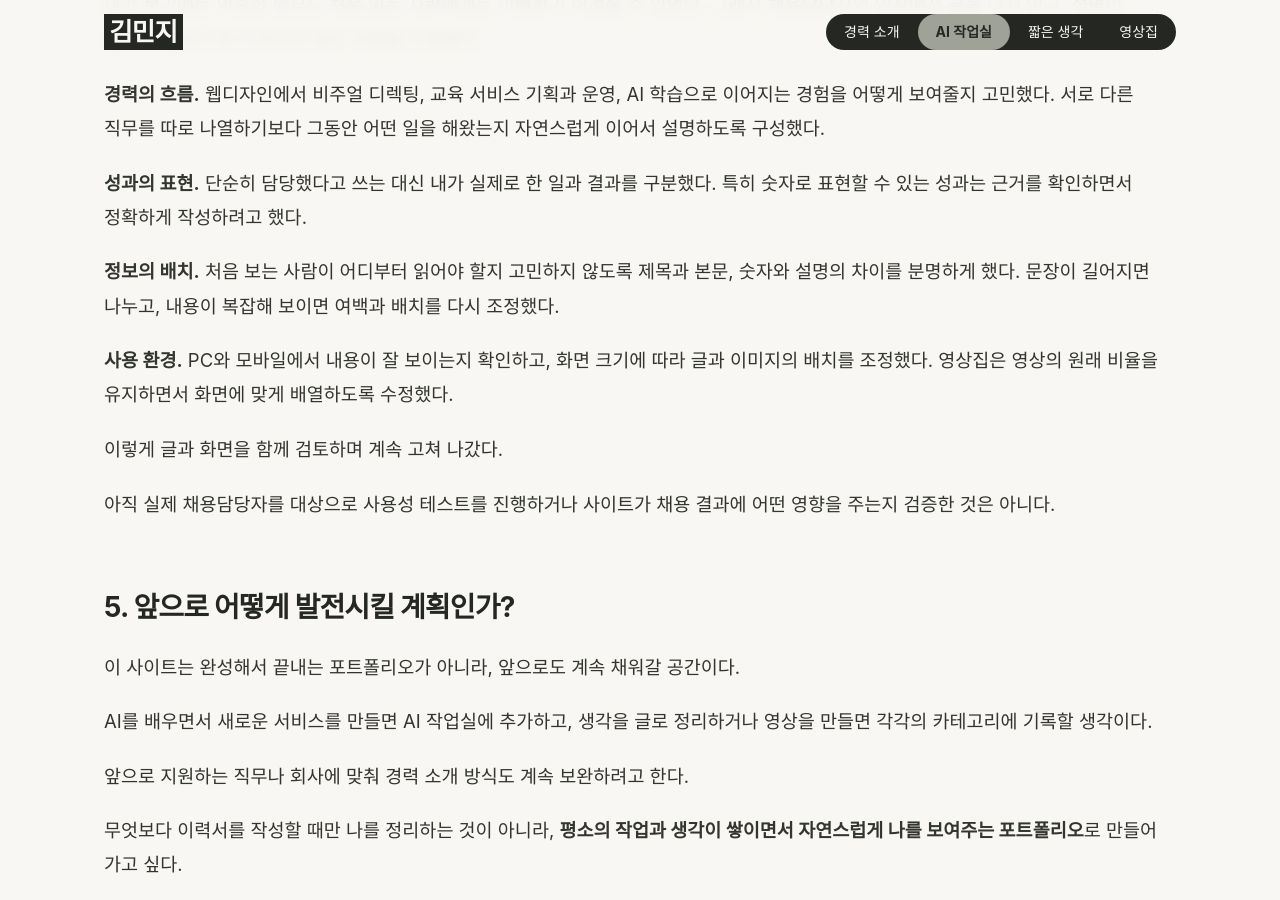
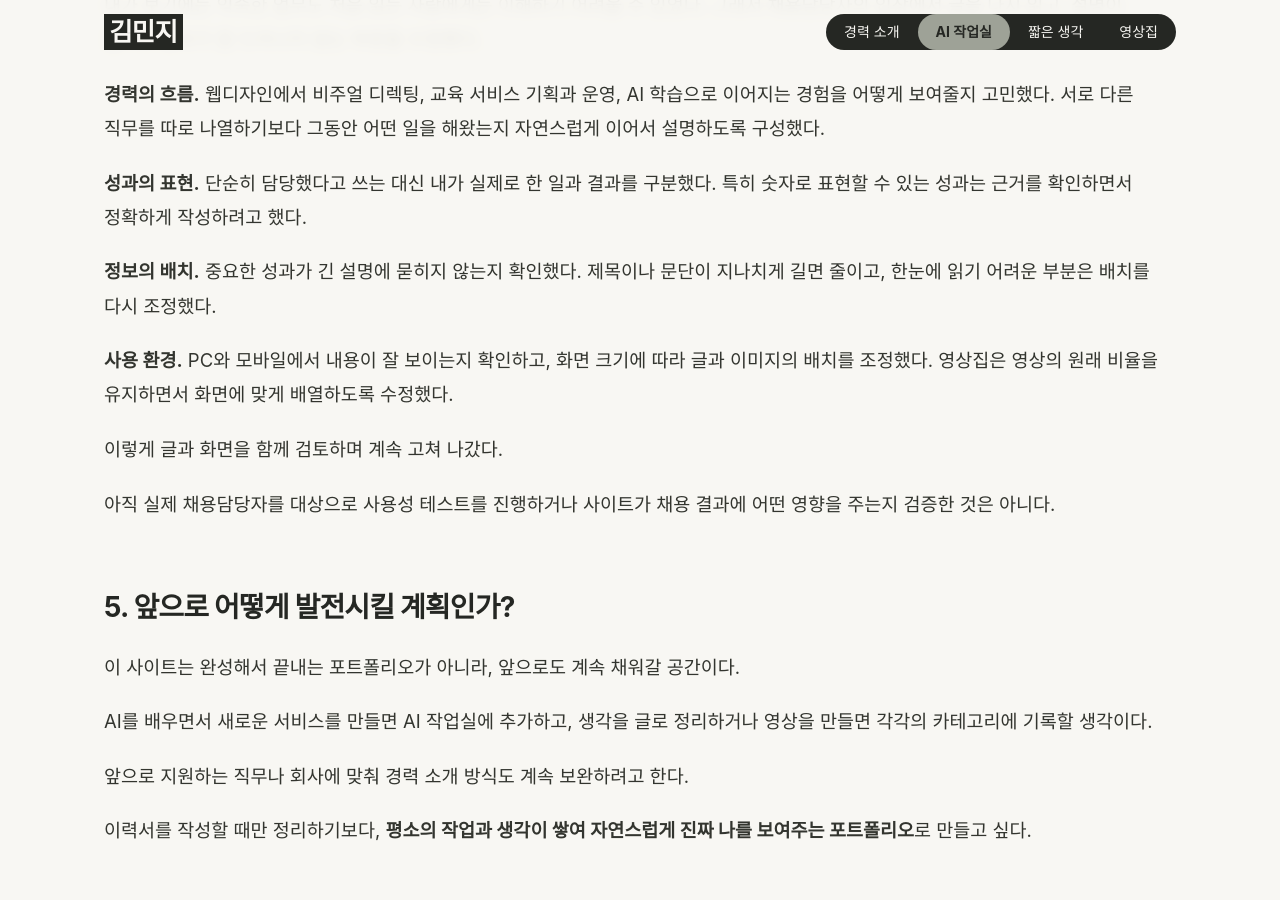
Before and after one commit to k-im-rose/k-im-rose.github.io, a Jekyll site: the page built from _posts/2026-10-26-web-portfolio.md, in a window 1280 px wide and 900 px high, scrolled down 8125 px. Built offline with Jekyll 4.4.1, drawn with Linux system fonts in a browser that asks for light colours; some web fonts are replaced.

Commit message:
AI 작업실: 웹 포트폴리오 글 문장 다듬기
Co-Authored-By: Claude Haiku 5.5 <noreply@anthropic.com>

```diff
--- a/_posts/2026-10-26-web-portfolio.md
+++ b/_posts/2026-10-26-web-portfolio.md
@@ -108,7 +108,7 @@ Claude Code가 코드를 작성했고, 나는 사이트의 구조와 디자인
 
 **성과의 표현.** 단순히 담당했다고 쓰는 대신 내가 실제로 한 일과 결과를 구분했다. 특히 숫자로 표현할 수 있는 성과는 근거를 확인하면서 정확하게 작성하려고 했다.
 
-**정보의 배치.** 처음 보는 사람이 어디부터 읽어야 할지 고민하지 않도록 제목과 본문, 숫자와 설명의 차이를 분명하게 했다. 문장이 길어지면 나누고, 내용이 복잡해 보이면 여백과 배치를 다시 조정했다.
+**정보의 배치.** 중요한 성과가 긴 설명에 묻히지 않는지 확인했다. 제목이나 문단이 지나치게 길면 줄이고, 한눈에 읽기 어려운 부분은 배치를 다시 조정했다.
 
 **사용 환경.** PC와 모바일에서 내용이 잘 보이는지 확인하고, 화면 크기에 따라 글과 이미지의 배치를 조정했다. 영상집은 영상의 원래 비율을 유지하면서 화면에 맞게 배열하도록 수정했다.
 
@@ -124,4 +124,4 @@ AI를 배우면서 새로운 서비스를 만들면 AI 작업실에 추가하고
 
 앞으로 지원하는 직무나 회사에 맞춰 경력 소개 방식도 계속 보완하려고 한다.
 
-무엇보다 이력서를 작성할 때만 나를 정리하는 것이 아니라, **평소의 작업과 생각이 쌓이면서 자연스럽게 나를 보여주는 포트폴리오**로 만들어 가고 싶다.
+이력서를 작성할 때만 정리하기보다, **평소의 작업과 생각이 쌓여 자연스럽게 진짜 나를 보여주는 포트폴리오**로 만들고 싶다.
```
